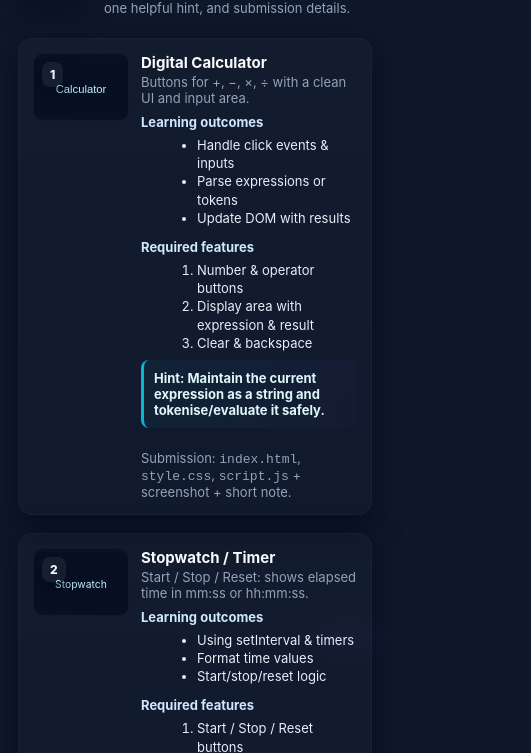
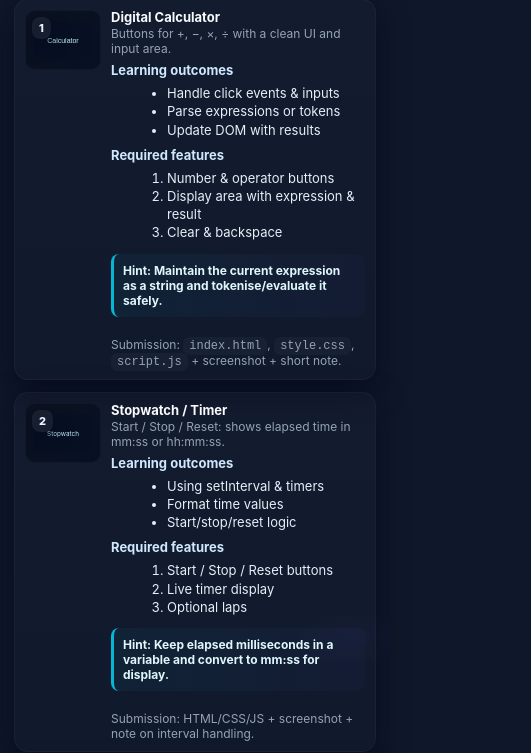
Before and after one commit to Harsh882002/tcet-nov2025, a plain HTML site: page index.html in a window 390 px wide. Shown: the part 122-875 px from the top of the page, 531 px wide, since content can reach past the window. Drawn offline with Linux system fonts and the light colour scheme.

Commit message:
Refactor CSS for layout and responsiveness improvements
Updated CSS variables and styles for improved layout and responsiveness. Added media queries for better adaptability on different screen sizes.

```diff
--- a/index.html
+++ b/index.html
@@ -7,19 +7,20 @@
 <style>
   :root{
     --bg: #0f172a;
-    --card: #0b1220;
     --muted: #94a3b8;
     --accent: #06b6d4;
-    --glass: rgba(255,255,255,0.03);
+    --card-grad-a: rgba(255,255,255,0.02);
+    --card-grad-b: rgba(255,255,255,0.01);
+    --radius:14px;
     --maxw:1200px;
-    --radius:14px;
+    --pad:14px;
   }
 
   *{box-sizing:border-box}
   html,body{height:100%}
   body{
     margin:0;
-    font-family: Inter, ui-sans-serif, system-ui, -apple-system, "Segoe UI", Roboto, Arial;
+    font-family: Inter, ui-sans-serif, system-ui, -apple-system, "Segoe UI", Roboto, Arial, sans-serif;
     background:
       radial-gradient(800px 400px at 10% 10%, rgba(6,182,212,0.06), transparent 8%),
       radial-gradient(700px 350px at 90% 90%, rgba(99,102,241,0.045), transparent 8%),
@@ -28,8 +29,11 @@
     padding:36px 18px;
     display:flex;
     justify-content:center;
+    -webkit-font-smoothing:antialiased;
+    -moz-osx-font-smoothing:grayscale;
   }
 
+  /* page container */
   .page{
     width:100%;
     max-width:var(--maxw);
@@ -60,9 +64,9 @@
     font-size:20px;
     letter-spacing:-0.2px;
   }
-  header .headtext p{margin:6px 0 0;color:var(--muted);font-size:13px}
+  header .headtext p{margin:6px 0 0;color:var(--muted);font-size:13px;max-width:880px}
 
-  /* grid */
+  /* grid: responsive columns - auto-fit handles many sizes */
   .grid{
     display:grid;
     grid-template-columns: repeat(auto-fit, minmax(320px, 1fr));
@@ -72,18 +76,20 @@
 
   /* card */
   .card{
-    background: linear-gradient(180deg, rgba(255,255,255,0.02), rgba(255,255,255,0.01));
+    background: linear-gradient(180deg, var(--card-grad-a), var(--card-grad-b));
     border-radius:var(--radius);
-    padding:14px;
+    padding:var(--pad);
     box-shadow: 0 10px 30px rgba(2,6,23,0.6);
     border: 1px solid rgba(255,255,255,0.03);
     display:flex;
     gap:12px;
     align-items:flex-start;
     transition: transform .16s ease, box-shadow .16s ease;
+    min-height:110px;
   }
   .card:hover{ transform: translateY(-6px); box-shadow: 0 18px 40px rgba(2,6,23,0.7); }
 
+  /* thumbnail */
   .thumb{
     position:relative;
     flex:0 0 120px;
@@ -95,8 +101,9 @@
     align-items:center;
     justify-content:center;
     border: 1px solid rgba(255,255,255,0.03);
+    padding:8px;
   }
-  .thumb svg{ display:block }
+  .thumb svg{ display:block; width:100%; height:100%; object-fit:cover }
 
   .num {
     position:absolute;
@@ -111,18 +118,20 @@
     box-shadow: 0 6px 18px rgba(2,6,23,0.6);
   }
 
-  /* title + desc column */
+  /* content column */
   .content{
     flex:1;
     display:flex;
     flex-direction:column;
     gap:8px;
+    min-width:0;
   }
 
   .title{
     font-weight:700;
     font-size:15px;
     color:#f8fafc;
+    line-height:1.1;
   }
   .desc{ color:var(--muted); font-size:13px; margin-top:2px; }
 
@@ -134,7 +143,7 @@
 
   .block{
     min-width:0;
-    flex:1 1 200px;
+    flex:1 1 220px;
   }
 
   .block strong{display:block;color:#cfe8ff;margin-bottom:6px;font-size:13px}
@@ -144,6 +153,7 @@
     font-size:13px;
     line-height:1.4;
   }
+
   .hint{
     background: linear-gradient(90deg, rgba(6,182,212,0.06), rgba(99,102,241,0.03));
     border-left:3px solid var(--accent);
@@ -152,6 +162,7 @@
     color:#dff7fb;
     font-weight:700;
     font-size:13px;
+    margin-top:6px;
   }
 
   .meta {
@@ -169,12 +180,71 @@
     margin-top:6px;
   }
 
+  code{background:rgba(255,255,255,0.03);padding:2px 6px;border-radius:6px;font-family:monospace;font-size:12px}
+
   .small{font-size:12px;color:var(--muted);}
 
-  /* responsive */
-  @media (max-width:720px){
-    .thumb{flex:0 0 96px;height:68px}
-    .num{font-size:12px;padding:5px 8px}
+  /* -------------------------
+     RESPONSIVE ADJUSTMENTS
+     ------------------------- */
+
+  /* Large desktops: slightly bigger padding */
+  @media (min-width:1100px){
+    :root{ --pad:18px; }
+    .title{font-size:16px}
+    header .headtext h1{font-size:22px}
+  }
+
+  /* Medium screens: reduce thumb and spacing */
+  @media (max-width:900px){
+    .card{ padding:12px; gap:10px; }
+    .thumb{flex:0 0 100px; height:72px}
+    .num{font-size:13px;padding:5px 8px}
+    .block{flex-basis:180px}
+  }
+
+  /* Small tablets and large phones:
+     - stack lists vertically to avoid cramped columns
+     - increase tap area (padding) and font sizes for readability */
+  @media (max-width:640px){
+    body{ padding:20px; }
+    header{ gap:12px; margin-bottom:14px; align-items:flex-start; }
+    .logo{ width:56px; height:56px; border-radius:12px }
+    header .headtext h1{ font-size:18px }
+    header .headtext p{ font-size:12px }
+
+    .grid{ gap:12px }
+    .card{
+      flex-direction:row;
+      padding:12px;
+      align-items:flex-start;
+      min-height:100px;
+    }
+    .thumb{ flex:0 0 88px; height:64px; }
+    .content{ gap:6px }
+    .title{ font-size:14px }
+    .desc{ font-size:12px }
+
+    /* stack the two list blocks vertically */
+    .lists{ flex-direction:column; gap:8px }
+    .block{ flex-basis:100%; }
+
+    .hint{ font-size:13px; padding:9px }
+    .submit{ font-size:12px }
+
+    .num{ left:6px; top:6px; font-size:12px; padding:5px 8px }
+  }
+
+  /* Extra small phones: single-column tight spacing */
+  @media (max-width:420px){
+    body{ padding:14px; }
+    .page{ max-width:100% }
+    .thumb{ display:flex; flex:0 0 76px; height:60px; }
+    .title{ font-size:13px }
+    ul,ol{ font-size:13px }
+    .hint{ font-size:12px }
+    .card{ gap:10px; padding:10px }
+    .num{ font-size:11px; padding:4px 7px }
   }
 </style>
 </head>
@@ -190,11 +260,12 @@
 
     <main class="grid">
 
+      <!-- (cards content unchanged) -->
       <!-- 1 -->
       <article class="card">
         <div class="thumb" aria-hidden="true">
           <div class="num">1</div>
-          <svg width="100" height="64" viewBox="0 0 100 64" xmlns="http://www.w3.org/2000/svg">
+          <svg width="100" height="64" viewBox="0 0 100 64" xmlns="http://www.w3.org/2000/svg" role="img" aria-label="Calculator thumbnail">
             <rect width="100" height="64" rx="8" fill="#071023"/>
             <text x="50" y="38" font-size="12" fill="#bfefff" text-anchor="middle" font-family="Arial">Calculator</text>
           </svg>
```
